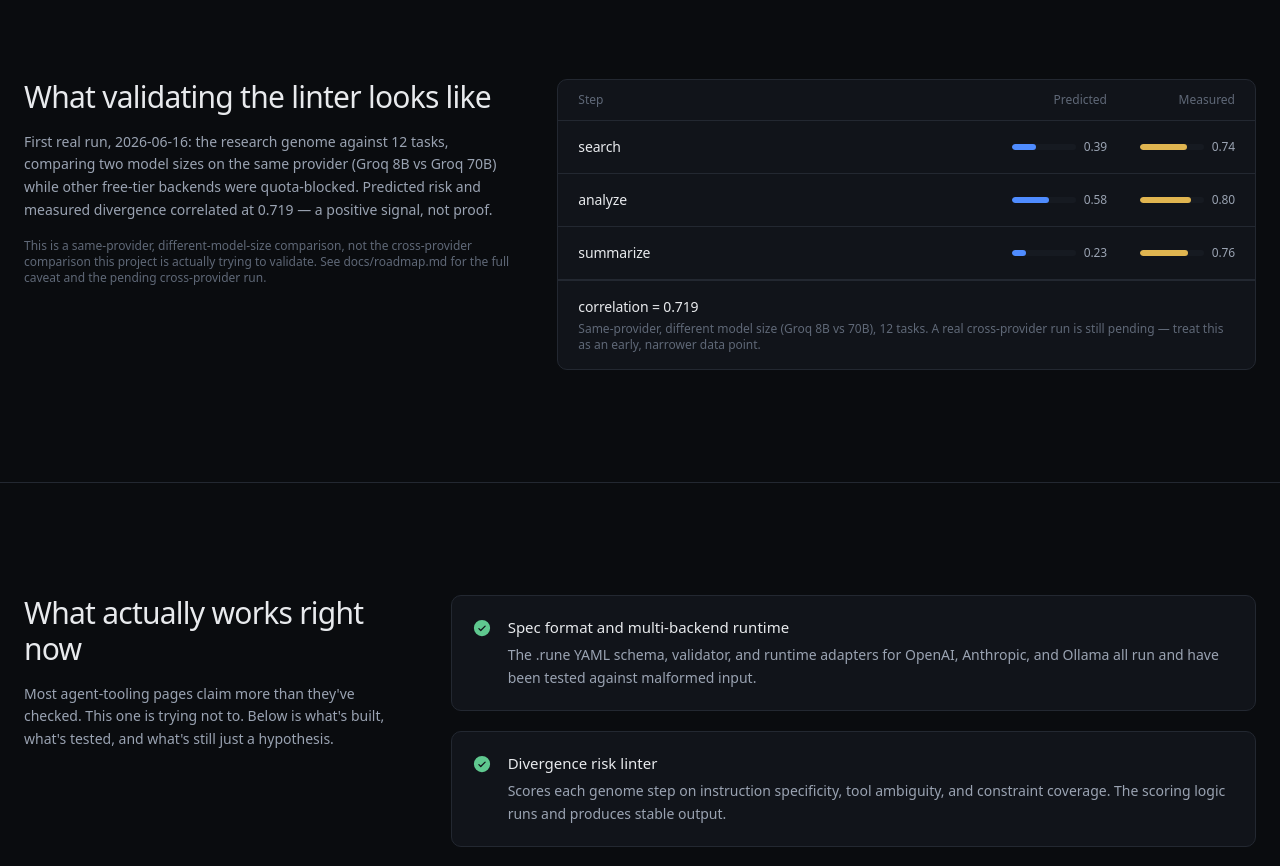
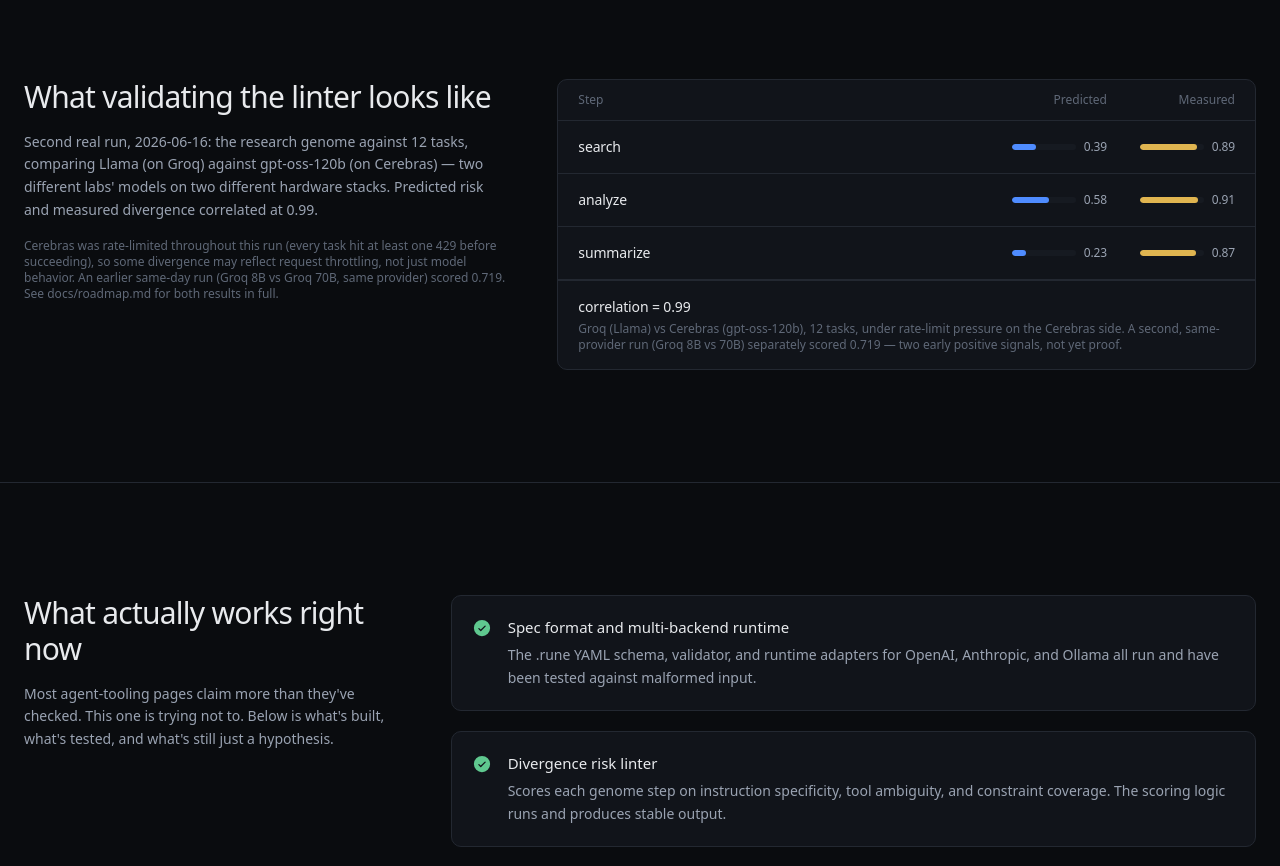
Before and after one commit to FadedCantCode/RUNE-site, a Next.js app: page / in a window 1280 px wide. Shown: the part 2020-2886 px from the top of the page. Built offline with nearby package versions, Linux system fonts and the light colour scheme.

Commit message:
Update CorrelationExample.tsx

```diff
--- a/components/CorrelationExample.tsx
+++ b/components/CorrelationExample.tsx
@@ -3,9 +3,9 @@
 import { motion, useReducedMotion } from "motion/react";
 
 const rows = [
-  { step: "search", predicted: 0.388, measured: 0.743 },
-  { step: "analyze", predicted: 0.58, measured: 0.799 },
-  { step: "summarize", predicted: 0.23, measured: 0.76 },
+  { step: "search", predicted: 0.388, measured: 0.892 },
+  { step: "analyze", predicted: 0.58, measured: 0.906 },
+  { step: "summarize", predicted: 0.23, measured: 0.873 },
 ];
 
 export function CorrelationExample() {
@@ -20,17 +20,18 @@ export function CorrelationExample() {
               What validating the linter looks like
             </h2>
             <p className="mt-4 text-sm leading-relaxed text-[var(--color-ink-muted)]">
-              First real run, 2026-06-16: the research genome against 12
-              tasks, comparing two model sizes on the same provider (Groq
-              8B vs Groq 70B) while other free-tier backends were
-              quota-blocked. Predicted risk and measured divergence
-              correlated at 0.719 &mdash; a positive signal, not proof.
+              Second real run, 2026-06-16: the research genome against 12
+              tasks, comparing Llama (on Groq) against gpt-oss-120b (on
+              Cerebras) &mdash; two different labs&apos; models on two
+              different hardware stacks. Predicted risk and measured
+              divergence correlated at 0.99.
             </p>
             <p className="mt-4 text-xs text-[var(--color-ink-faint)]">
-              This is a same-provider, different-model-size comparison, not
-              the cross-provider comparison this project is actually trying
-              to validate. See docs/roadmap.md for the full caveat and the
-              pending cross-provider run.
+              Cerebras was rate-limited throughout this run (every task
+              hit at least one 429 before succeeding), so some divergence
+              may reflect request throttling, not just model behavior. An
+              earlier same-day run (Groq 8B vs Groq 70B, same provider)
+              scored 0.719. See docs/roadmap.md for both results in full.
             </p>
           </div>
 
@@ -48,12 +49,13 @@ export function CorrelationExample() {
 
               <div className="border-t border-[var(--color-border)] px-5 py-4">
                 <p className="font-mono-tight text-sm text-[var(--color-ink)]">
-                  correlation = 0.719
+                  correlation = 0.99
                 </p>
                 <p className="mt-1 text-xs text-[var(--color-ink-faint)]">
-                  Same-provider, different model size (Groq 8B vs 70B), 12
-                  tasks. A real cross-provider run is still pending &mdash;
-                  treat this as an early, narrower data point.
+                  Groq (Llama) vs Cerebras (gpt-oss-120b), 12 tasks, under
+                  rate-limit pressure on the Cerebras side. A second,
+                  same-provider run (Groq 8B vs 70B) separately scored
+                  0.719 &mdash; two early positive signals, not yet proof.
                 </p>
               </div>
             </div>
```
